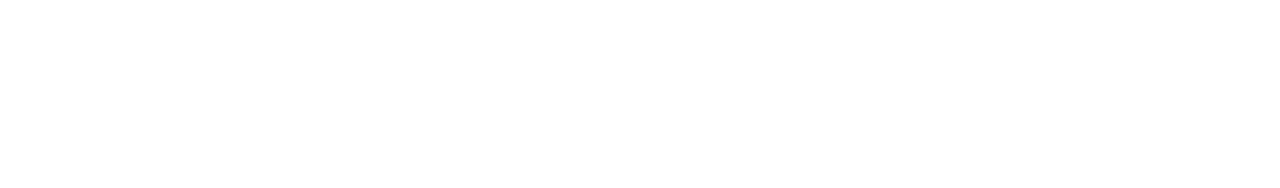
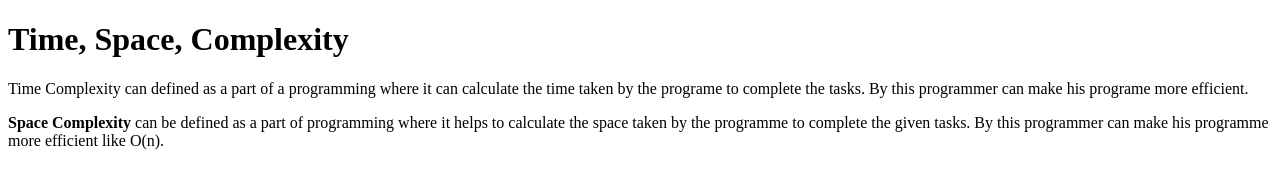
Before and after one commit to acciojob/time-and-space-complexity-subhashraaj, a website: page main.html in a window 1280 px wide. Drawn offline with Linux system fonts and the light colour scheme.

Commit message:
created a submission

```diff
--- a/main.html
+++ b/main.html
@@ -3,11 +3,18 @@
 <html>
 
 <head>
-	<link rel="stylesheet" href="styles.css">
+	<link rel="stylesheet" href="styleis.css">
 </head>
 
 <body>
 	<!-- the entire body must be written by student -->
+	<h1>Time, Space, Complexity</h1>
+	<p>
+		Time Complexity can defined as a part of a programming where it can calculate the time taken by the programe to complete the tasks. By this programmer can make his programe more efficient.
+	</p>
+	<p>
+		<b>Space Complexity</b> can be defined as a part of programming where it helps to calculate the space taken by the programme to complete the given tasks. By this programmer can make his programme more efficient like O(n).
+	</p>
     <script type="text/javascript" src="./script.js">
 </script>
 
```
